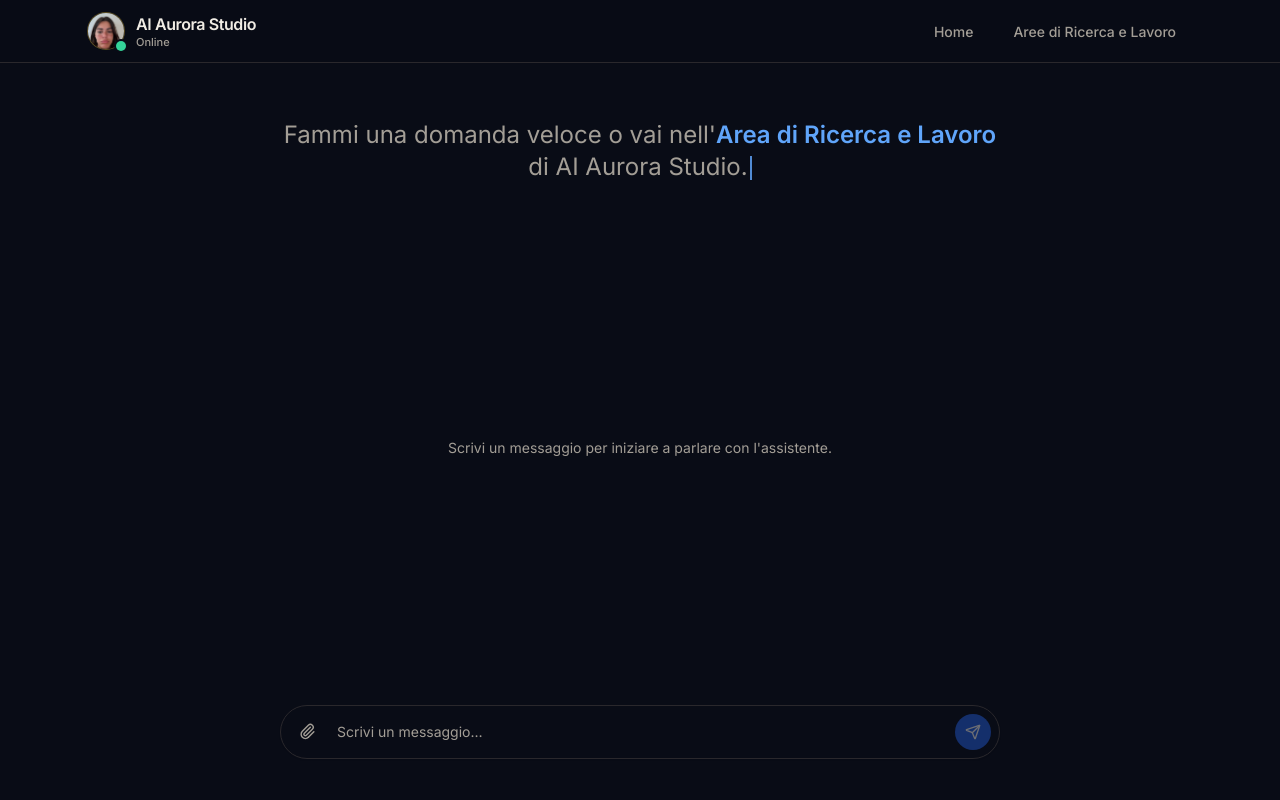
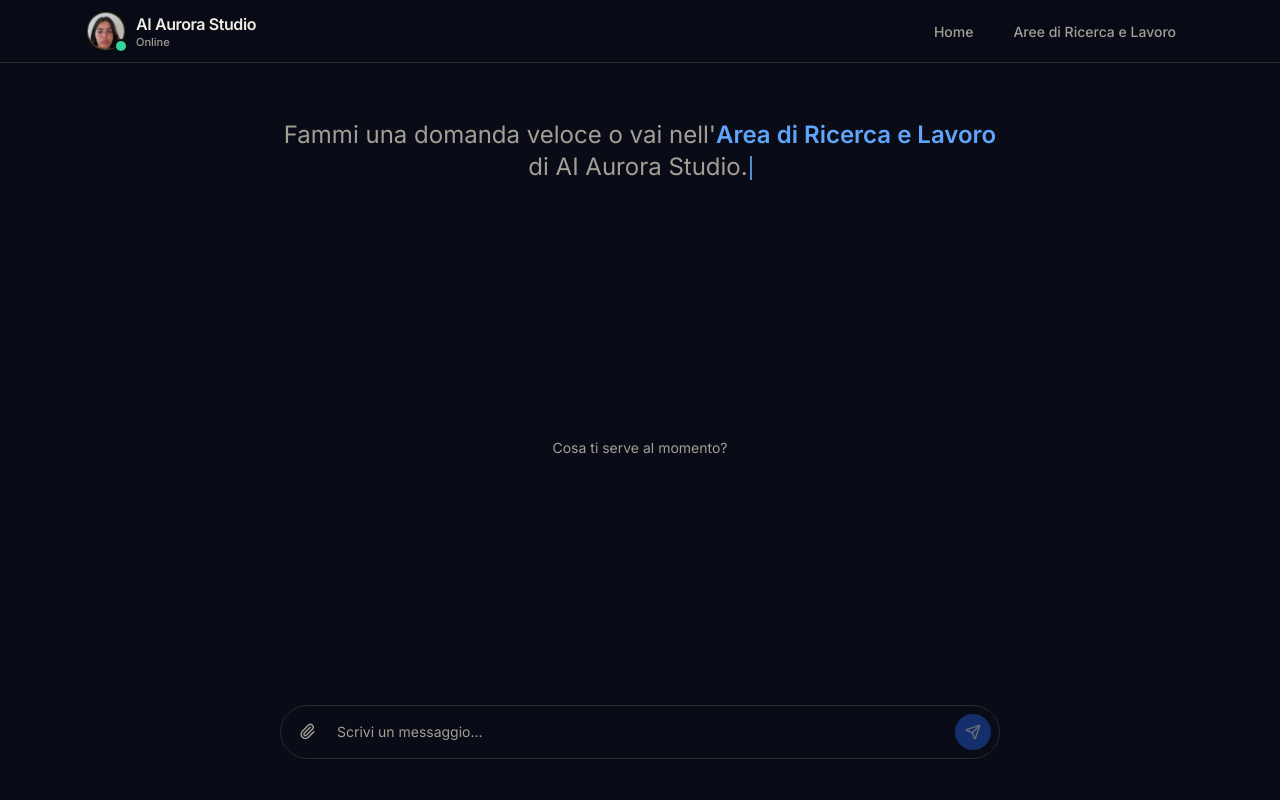
Before and after one commit to auroradimaio1997-dotcom/Aurora-Di-Maio, a Next.js app: page /chat in a window 1280 px wide. Shown: the top 800 px of the page. Built offline with nearby package versions, Linux system fonts and the light colour scheme.

Commit message:
Chat: update empty-state placeholder text

```diff
--- a/components/ChatWidget.tsx
+++ b/components/ChatWidget.tsx
@@ -218,7 +218,7 @@ export default function ChatWidget({
       >
         {messages.length === 0 && (
           <p className="text-sm text-secondary">
-            Scrivi un messaggio per iniziare a parlare con l&apos;assistente.
+            Cosa ti serve al momento?
           </p>
         )}
 
```
